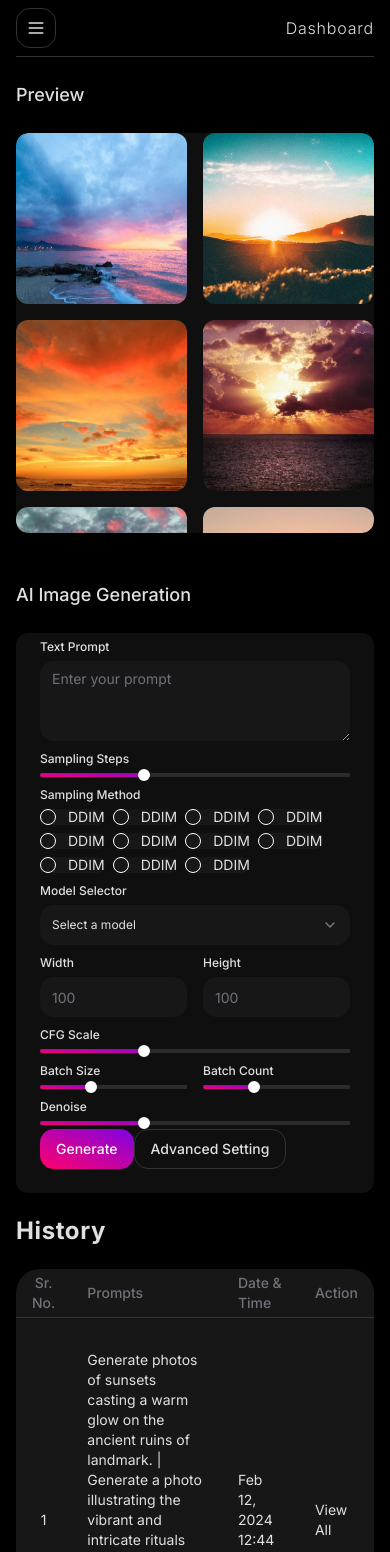
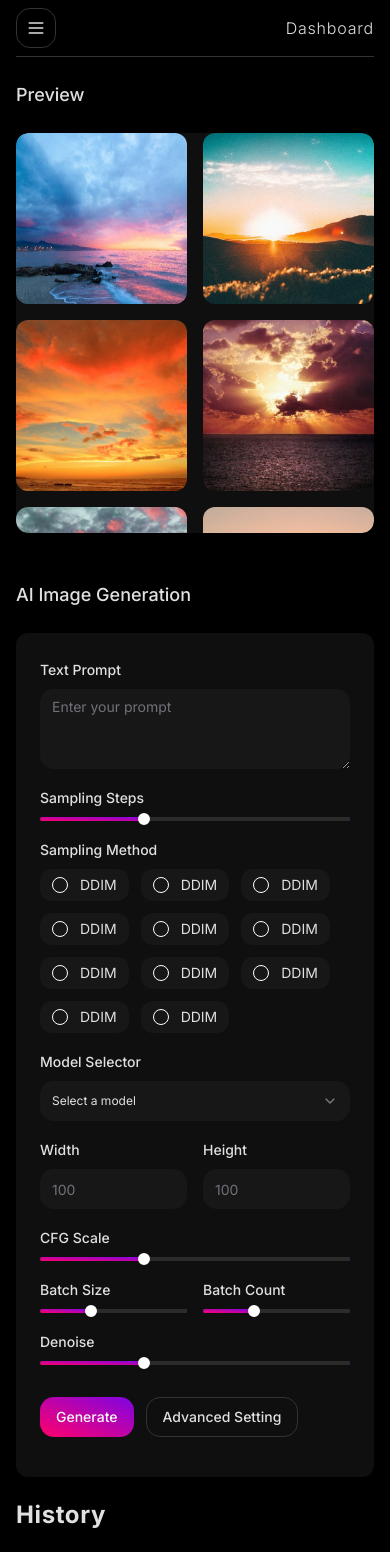
Before and after one commit to ra-kesh/Stupid-AI, a Next.js app: page /generate-image in a window 390 px wide. Shown: the top 1552 px of the page. Built offline with nearby package versions, Linux system fonts and the light colour scheme.

Commit message:
feat:image-genearation responsiveness

```diff
--- a/app/(dashboard)/generate-image/_component/Carousel.tsx
+++ b/app/(dashboard)/generate-image/_component/Carousel.tsx
@@ -4,13 +4,13 @@ import { Carousel, CarouselContent, CarouselItem, CarouselNext, CarouselPrevious
 
 export const CarouselComponent = ({ images, setSelectedImage }: { images: any[]; setSelectedImage: any }) => {
   return (
-    <Carousel className="mx-auto lg:max-w-xs xl:max-w-md 2xl:max-w-lg 4xl:max-w-4xl ">
+    <Carousel className="mx-auto max-w-36 sm:max-w-48 md:max-w-xs xl:max-w-md 2xl:max-w-lg 4xl:max-w-4xl ">
       <CarouselContent className="-ml-1">
         {images.map((image, index) => {
           return (
             <CarouselItem
               key={index}
-              className="pl-1 md:basis-1/2 lg:basis-1/3  xl:basis-1/4 2xl:basis-1/5 4xl:basis-1/6"
+              className="basis-1/3 pl-1  sm:basis-1/4 lg:basis-1/3  xl:basis-1/4 2xl:basis-1/5 4xl:basis-1/6"
               onClick={() => setSelectedImage(image)}
             >
               <div className="h-full p-1 ">
--- a/app/(dashboard)/generate-image/_component/HistoryTable.tsx
+++ b/app/(dashboard)/generate-image/_component/HistoryTable.tsx
@@ -5,7 +5,7 @@ import { Table, TableBody, TableCell, TableHead, TableHeader, TableRow } from "@
 
 const HistoryTable = () => {
   return (
-    <Card className=" border-0 bg-inherit  lg:col-span-12">
+    <Card className="w-full border-0  bg-inherit">
       <CardHeader className="flex flex-row items-center justify-between px-0 ">
         <CardTitle className="text-logo text-2xl font-bold leading-7 tracking-wide 2xl:text-3xl 4xl:text-4xl">
           History
@@ -25,13 +25,13 @@ const HistoryTable = () => {
           <TableBody className="rounded-3xl ">
             <TableRow className="4xl:text-xl">
               <TableCell className="py-8 text-center ">1</TableCell>
-              <TableCell className=" py-8 ">
+              <TableCell className=" py-8 max-md:text-xs">
                 Generate photos of sunsets casting a warm glow on the ancient ruins of landmark. | Generate a photo
                 illustrating the vibrant and intricate rituals during the festival of festival name. | Create a photo
                 showcasing the atmosphere of name destination.
               </TableCell>
-              <TableCell className=" py-8">Feb 12, 2024 12:44 PM</TableCell>
-              <TableCell className=" py-8">View All </TableCell>
+              <TableCell className=" py-8 max-md:text-xs">Feb 12, 2024 12:44 PM</TableCell>
+              <TableCell className=" py-8 max-md:text-xs">View All </TableCell>
             </TableRow>
           </TableBody>
         </Table>
--- a/app/(dashboard)/generate-image/_component/ImageGenerationForm.tsx
+++ b/app/(dashboard)/generate-image/_component/ImageGenerationForm.tsx
@@ -15,13 +15,13 @@ const ImageGenerationForm = () => {
   const form = useForm()
   return (
     <Form {...form}>
-      <form onSubmit={form.handleSubmit(() => {})} className="space-y-1 lg:space-y-2  2xl:space-y-3 4xl:space-y-7">
+      <form onSubmit={form.handleSubmit(() => {})} className="space-y-4 lg:space-y-2  2xl:space-y-3 4xl:space-y-7">
         <FormField
           control={form.control}
           name="text-prompt"
           render={({ field }) => (
-            <FormItem className="space-y-1 2xl:space-y-2 4xl:space-y-3">
-              <FormLabel className="text-xs 2xl:text-sm 4xl:text-xl">Text Prompt</FormLabel>
+            <FormItem className="space-y-2 lg:space-y-1 2xl:space-y-2 4xl:space-y-3">
+              <FormLabel className="text-sm lg:text-xs 2xl:text-sm 4xl:text-xl">Text Prompt</FormLabel>
               <FormControl>
                 <Textarea
                   placeholder="Enter your prompt"
@@ -38,8 +38,8 @@ const ImageGenerationForm = () => {
           control={form.control}
           name="sample-step"
           render={({ field }) => (
-            <FormItem className="space-y-1 2xl:space-y-2 4xl:space-y-3">
-              <FormLabel className="text-xs 2xl:text-sm 4xl:text-xl">Sampling Steps</FormLabel>
+            <FormItem className="space-y-2 lg:space-y-1 2xl:space-y-2 4xl:space-y-3">
+              <FormLabel className="text-sm lg:text-xs 2xl:text-sm 4xl:text-xl">Sampling Steps</FormLabel>
               <FormControl>
                 <Slider
                   defaultValue={[33]}
@@ -58,75 +58,75 @@ const ImageGenerationForm = () => {
           control={form.control}
           name="type"
           render={({ field }) => (
-            <FormItem className="space-y-1 2xl:space-y-2 4xl:space-y-3">
-              <FormLabel className="text-xs 2xl:text-sm 4xl:text-xl">Sampling Method</FormLabel>
+            <FormItem className="space-y-2 lg:space-y-1 2xl:space-y-2 4xl:space-y-3">
+              <FormLabel className="text-sm lg:text-xs 2xl:text-sm 4xl:text-xl">Sampling Method</FormLabel>
               <FormControl>
                 <RadioGroup
                   onValueChange={field.onChange}
                   defaultValue={field.value}
-                  className="flex flex-row flex-wrap xl:space-x-1 4xl:gap-x-3 "
+                  className="flex flex-row flex-wrap max-md:gap-3 xl:space-x-1 4xl:gap-x-3 "
                 >
-                  <FormItem className="flex items-center space-x-3 space-y-0 rounded-sm bg-card lg:space-x-2 lg:px-2 lg:py-1 xl:px-3 xl:py-2 4xl:px-4 4xl:py-3 ">
+                  <FormItem className="flex items-center space-x-3 space-y-0 rounded-sm bg-card px-3 py-2 lg:space-x-2 lg:px-2 lg:py-1 xl:px-3 xl:py-2 4xl:px-4 4xl:py-3 ">
                     <FormControl>
                       <RadioGroupItem value="ddim" className="lg:size-3 xl:size-4  4xl:size-6 " />
                     </FormControl>
                     <FormLabel className="font-normal lg:text-xs   2xl:text-sm 4xl:text-xl ">DDIM</FormLabel>
                   </FormItem>
-                  <FormItem className="flex items-center space-x-3 space-y-0 rounded-sm bg-card lg:space-x-2 lg:px-2 lg:py-1 xl:px-3 xl:py-2 4xl:px-4 4xl:py-3 ">
+                  <FormItem className="flex items-center space-x-3 space-y-0 rounded-sm bg-card px-3 py-2 lg:space-x-2 lg:px-2 lg:py-1 xl:px-3 xl:py-2 4xl:px-4 4xl:py-3 ">
                     <FormControl>
                       <RadioGroupItem value="ddim" className="lg:size-3 xl:size-4  4xl:size-6 " />
                     </FormControl>
                     <FormLabel className="font-normal lg:text-xs   2xl:text-sm 4xl:text-xl ">DDIM</FormLabel>
                   </FormItem>
-                  <FormItem className="flex items-center space-x-3 space-y-0 rounded-sm bg-card lg:space-x-2 lg:px-2 lg:py-1 xl:px-3 xl:py-2 4xl:px-4 4xl:py-3 ">
+                  <FormItem className="flex items-center space-x-3 space-y-0 rounded-sm bg-card px-3 py-2 lg:space-x-2 lg:px-2 lg:py-1 xl:px-3 xl:py-2 4xl:px-4 4xl:py-3 ">
                     <FormControl>
                       <RadioGroupItem value="ddim" className="lg:size-3 xl:size-4  4xl:size-6 " />
                     </FormControl>
                     <FormLabel className="font-normal lg:text-xs   2xl:text-sm 4xl:text-xl ">DDIM</FormLabel>
                   </FormItem>
-                  <FormItem className="flex items-center space-x-3 space-y-0 rounded-sm bg-card lg:space-x-2 lg:px-2 lg:py-1 xl:px-3 xl:py-2 4xl:px-4 4xl:py-3 ">
+                  <FormItem className="flex items-center space-x-3 space-y-0 rounded-sm bg-card px-3 py-2 lg:space-x-2 lg:px-2 lg:py-1 xl:px-3 xl:py-2 4xl:px-4 4xl:py-3 ">
                     <FormControl>
                       <RadioGroupItem value="ddim" className="lg:size-3 xl:size-4  4xl:size-6 " />
                     </FormControl>
                     <FormLabel className="font-normal lg:text-xs   2xl:text-sm 4xl:text-xl ">DDIM</FormLabel>
                   </FormItem>
-                  <FormItem className="flex items-center space-x-3 space-y-0 rounded-sm bg-card lg:space-x-2 lg:px-2 lg:py-1 xl:px-3 xl:py-2 4xl:px-4 4xl:py-3 ">
+                  <FormItem className="flex items-center space-x-3 space-y-0 rounded-sm bg-card px-3 py-2 lg:space-x-2 lg:px-2 lg:py-1 xl:px-3 xl:py-2 4xl:px-4 4xl:py-3 ">
                     <FormControl>
                       <RadioGroupItem value="ddim" className="lg:size-3 xl:size-4  4xl:size-6 " />
                     </FormControl>
                     <FormLabel className="font-normal lg:text-xs   2xl:text-sm 4xl:text-xl ">DDIM</FormLabel>
                   </FormItem>
-                  <FormItem className="flex items-center space-x-3 space-y-0 rounded-sm bg-card lg:space-x-2 lg:px-2 lg:py-1 xl:px-3 xl:py-2 4xl:px-4 4xl:py-3 ">
+                  <FormItem className="flex items-center space-x-3 space-y-0 rounded-sm bg-card px-3 py-2 lg:space-x-2 lg:px-2 lg:py-1 xl:px-3 xl:py-2 4xl:px-4 4xl:py-3 ">
                     <FormControl>
                       <RadioGroupItem value="ddim" className="lg:size-3 xl:size-4  4xl:size-6 " />
                     </FormControl>
                     <FormLabel className="font-normal lg:text-xs   2xl:text-sm 4xl:text-xl ">DDIM</FormLabel>
                   </FormItem>
-                  <FormItem className="flex items-center space-x-3 space-y-0 rounded-sm bg-card lg:space-x-2 lg:px-2 lg:py-1 xl:px-3 xl:py-2 4xl:px-4 4xl:py-3 ">
+                  <FormItem className="flex items-center space-x-3 space-y-0 rounded-sm bg-card px-3 py-2 lg:space-x-2 lg:px-2 lg:py-1 xl:px-3 xl:py-2 4xl:px-4 4xl:py-3 ">
                     <FormControl>
                       <RadioGroupItem value="ddim" className="lg:size-3 xl:size-4  4xl:size-6 " />
                     </FormControl>
                     <FormLabel className="font-normal lg:text-xs   2xl:text-sm 4xl:text-xl ">DDIM</FormLabel>
                   </FormItem>
-                  <FormItem className="flex items-center space-x-3 space-y-0 rounded-sm bg-card lg:space-x-2 lg:px-2 lg:py-1 xl:px-3 xl:py-2 4xl:px-4 4xl:py-3 ">
+                  <FormItem className="flex items-center space-x-3 space-y-0 rounded-sm bg-card px-3 py-2 lg:space-x-2 lg:px-2 lg:py-1 xl:px-3 xl:py-2 4xl:px-4 4xl:py-3 ">
                     <FormControl>
                       <RadioGroupItem value="ddim" className="lg:size-3 xl:size-4  4xl:size-6 " />
                     </FormControl>
                     <FormLabel className="font-normal lg:text-xs   2xl:text-sm 4xl:text-xl ">DDIM</FormLabel>
                   </FormItem>
-                  <FormItem className="flex items-center space-x-3 space-y-0 rounded-sm bg-card lg:space-x-2 lg:px-2 lg:py-1 xl:px-3 xl:py-2 4xl:px-4 4xl:py-3 ">
+                  <FormItem className="flex items-center space-x-3 space-y-0 rounded-sm bg-card px-3 py-2 lg:space-x-2 lg:px-2 lg:py-1 xl:px-3 xl:py-2 4xl:px-4 4xl:py-3 ">
                     <FormControl>
                       <RadioGroupItem value="ddim" className="lg:size-3 xl:size-4  4xl:size-6 " />
                     </FormControl>
                     <FormLabel className="font-normal lg:text-xs   2xl:text-sm 4xl:text-xl ">DDIM</FormLabel>
                   </FormItem>
-                  <FormItem className="flex items-center space-x-3 space-y-0 rounded-sm bg-card lg:space-x-2 lg:px-2 lg:py-1 xl:px-3 xl:py-2 4xl:px-4 4xl:py-3 ">
+                  <FormItem className="flex items-center space-x-3 space-y-0 rounded-sm bg-card px-3 py-2 lg:space-x-2 lg:px-2 lg:py-1 xl:px-3 xl:py-2 4xl:px-4 4xl:py-3 ">
                     <FormControl>
                       <RadioGroupItem value="ddim" className="lg:size-3 xl:size-4  4xl:size-6 " />
                     </FormControl>
                     <FormLabel className="font-normal lg:text-xs   2xl:text-sm 4xl:text-xl ">DDIM</FormLabel>
                   </FormItem>
-                  <FormItem className="flex items-center space-x-3 space-y-0 rounded-sm bg-card lg:space-x-2 lg:px-2 lg:py-1 xl:px-3 xl:py-2 4xl:px-4 4xl:py-3 ">
+                  <FormItem className="flex items-center space-x-3 space-y-0 rounded-sm bg-card px-3 py-2 lg:space-x-2 lg:px-2 lg:py-1 xl:px-3 xl:py-2 4xl:px-4 4xl:py-3 ">
                     <FormControl>
                       <RadioGroupItem value="ddim" className="lg:size-3 xl:size-4  4xl:size-6 " />
                     </FormControl>
@@ -142,8 +142,8 @@ const ImageGenerationForm = () => {
           control={form.control}
           name="model"
           render={({ field }) => (
-            <FormItem className="space-y-1 2xl:space-y-2 4xl:space-y-3">
-              <FormLabel className="text-xs 2xl:text-sm 4xl:text-xl">Model Selector</FormLabel>
+            <FormItem className="space-y-2 lg:space-y-1 2xl:space-y-2 4xl:space-y-3">
+              <FormLabel className="text-sm lg:text-xs 2xl:text-sm 4xl:text-xl">Model Selector</FormLabel>
               <Select onValueChange={field.onChange} defaultValue={field.value}>
                 <FormControl>
                   <SelectTrigger className="border-none bg-card text-xs  2xl:text-sm 4xl:h-14 4xl:text-xl">
@@ -166,8 +166,8 @@ const ImageGenerationForm = () => {
             control={form.control}
             name="width"
             render={({ field }) => (
-              <FormItem className="w-1/2 space-y-1 2xl:space-y-2 4xl:space-y-3">
-                <FormLabel className="text-xs 2xl:text-sm 4xl:text-xl">Width</FormLabel>
+              <FormItem className="w-1/2 space-y-2 lg:space-y-1 2xl:space-y-2 4xl:space-y-3">
+                <FormLabel className="text-sm lg:text-xs 2xl:text-sm 4xl:text-xl">Width</FormLabel>
                 <FormControl>
                   <Input placeholder="100" {...field} className="border-none bg-card  4xl:h-14" />
                 </FormControl>
@@ -180,8 +180,8 @@ const ImageGenerationForm = () => {
             control={form.control}
             name="height"
             render={({ field }) => (
-              <FormItem className="w-1/2 space-y-1 2xl:space-y-2 4xl:space-y-3">
-                <FormLabel className="text-xs 2xl:text-sm 4xl:text-xl">Height</FormLabel>
+              <FormItem className="w-1/2 space-y-2 lg:space-y-1 2xl:space-y-2 4xl:space-y-3">
+                <FormLabel className="text-sm lg:text-xs 2xl:text-sm 4xl:text-xl">Height</FormLabel>
                 <FormControl>
                   <Input placeholder="100" {...field} className="border-none bg-card  4xl:h-14" />
                 </FormControl>
@@ -195,8 +195,8 @@ const ImageGenerationForm = () => {
           control={form.control}
           name="cfg-scale"
           render={({ field }) => (
-            <FormItem className="space-y-1 2xl:space-y-2 4xl:space-y-3">
-              <FormLabel className="text-xs 2xl:text-sm 4xl:text-xl">CFG Scale</FormLabel>
+            <FormItem className="space-y-2 lg:space-y-1 2xl:space-y-2 4xl:space-y-3">
+              <FormLabel className="text-sm lg:text-xs 2xl:text-sm 4xl:text-xl">CFG Scale</FormLabel>
               <FormControl>
                 <Slider
                   defaultValue={[33]}
@@ -216,8 +216,8 @@ const ImageGenerationForm = () => {
             control={form.control}
             name="batch-size"
             render={({ field }) => (
-              <FormItem className="w-1/2 space-y-1 2xl:space-y-2 4xl:space-y-3 ">
-                <FormLabel className="text-xs 2xl:text-sm 4xl:text-xl">Batch Size</FormLabel>
+              <FormItem className="w-1/2 space-y-2 lg:space-y-1 2xl:space-y-2 4xl:space-y-3">
+                <FormLabel className="text-sm lg:text-xs 2xl:text-sm 4xl:text-xl">Batch Size</FormLabel>
                 <FormControl>
                   <Slider
                     defaultValue={[33]}
@@ -236,8 +236,8 @@ const ImageGenerationForm = () => {
             control={form.control}
             name="batch-count"
             render={({ field }) => (
-              <FormItem className="w-1/2 space-y-1 2xl:space-y-2 4xl:space-y-3 ">
-                <FormLabel className="text-xs 2xl:text-sm 4xl:text-xl">Batch Count</FormLabel>
+              <FormItem className="w-1/2 space-y-2 lg:space-y-1 2xl:space-y-2 4xl:space-y-3 ">
+                <FormLabel className="text-sm lg:text-xs 2xl:text-sm 4xl:text-xl">Batch Count</FormLabel>
                 <FormControl>
                   <Slider
                     defaultValue={[33]}
@@ -257,8 +257,8 @@ const ImageGenerationForm = () => {
           control={form.control}
           name="denoise"
           render={({ field }) => (
-            <FormItem className="space-y-1 2xl:space-y-2 4xl:space-y-3">
-              <FormLabel className="text-xs 2xl:text-sm 4xl:text-xl">Denoise</FormLabel>
+            <FormItem className="space-y-2 lg:space-y-1 2xl:space-y-2 4xl:space-y-3">
+              <FormLabel className="text-sm lg:text-xs 2xl:text-sm 4xl:text-xl">Denoise</FormLabel>
               <FormControl>
                 <Slider
                   defaultValue={[33]}
@@ -273,7 +273,7 @@ const ImageGenerationForm = () => {
           )}
         />
 
-        <div className="flex lg:space-x-3 lg:py-4 2xl:py-6  4xl:space-x-6 4xl:py-6">
+        <div className="flex space-x-3 py-4 2xl:py-6  4xl:space-x-6 4xl:py-6">
           <Button className=" bg-gradient-to-bl from-[#7f04e3] to-[#ff006b] lg:rounded-xl lg:text-xs xl:px-8 xl:py-5 xl:text-sm 4xl:h-20 4xl:rounded-3xl 4xl:px-20 4xl:text-xl ">
             Generate
           </Button>
--- a/app/(dashboard)/generate-image/_component/Preview.tsx
+++ b/app/(dashboard)/generate-image/_component/Preview.tsx
@@ -26,10 +26,10 @@ const Preview = () => {
       <CardContent className=" w-full px-0 ">
         {selectedImage.url ? (
           <div className="space-y-2">
-            <div className="mx-auto rounded-t-lg bg-form lg:p-3 xl:p-4 4xl:rounded-t-3xl 4xl:p-10">
+            <div className="mx-auto rounded-t-lg bg-form p-4 sm:p-8 md:p-6 lg:p-3 xl:p-4 4xl:rounded-t-3xl 4xl:p-10">
               <img src={selectedImage.url} alt="selected image " className="w-full rounded-t-lg" />
-              <div className="flex w-full justify-center lg:pt-6 4xl:pt-10">
-                <Button className=" m-auto bg-gradient-to-bl from-[#7f04e3] to-[#ff006b] lg:rounded-xl lg:px-8  2xl:h-12 2xl:px-16 4xl:w-1/5 4xl:rounded-3xl 4xl:py-8 4xl:text-xl ">
+              <div className="flex w-full justify-center pt-6 4xl:pt-10">
+                <Button className=" m-auto bg-gradient-to-bl from-[#7f04e3] to-[#ff006b] px-5 md:px-8 lg:rounded-xl  2xl:h-12 2xl:px-16 4xl:w-1/5 4xl:rounded-3xl 4xl:py-8 4xl:text-xl ">
                   Download
                 </Button>
               </div>
--- a/app/(dashboard)/generate-image/page.tsx
+++ b/app/(dashboard)/generate-image/page.tsx
@@ -1,6 +1,7 @@
 import React from "react"
 
 import { Card, CardContent, CardHeader } from "@/components/ui/card"
+import { ScrollArea } from "@/components/ui/scroll-area"
 
 import HistoryTable from "./_component/HistoryTable"
 import ImageGenerationForm from "./_component/ImageGenerationForm"
@@ -14,11 +15,13 @@ const GenerateImage = () => {
         <CardHeader className="px-0 text-lg font-medium lg:py-2 xl:py-3 xl:text-2xl 2xl:py-4 4xl:py-6 4xl:text-4xl">
           AI Image Generation
         </CardHeader>
-        <CardContent className=" rounded-xl bg-form lg:p-3 lg:py-2  xl:p-4 xl:py-3 2xl:p-6 4xl:rounded-3xl 4xl:p-10">
+        <CardContent className=" rounded-xl bg-form p-6 lg:p-3 lg:py-2  xl:p-4 xl:py-3 2xl:p-6 4xl:rounded-3xl 4xl:p-10">
           <ImageGenerationForm />
         </CardContent>
       </Card>
-      <HistoryTable />
+      <div className="lg:col-span-12">
+        <HistoryTable />
+      </div>
     </div>
   )
 }
```
